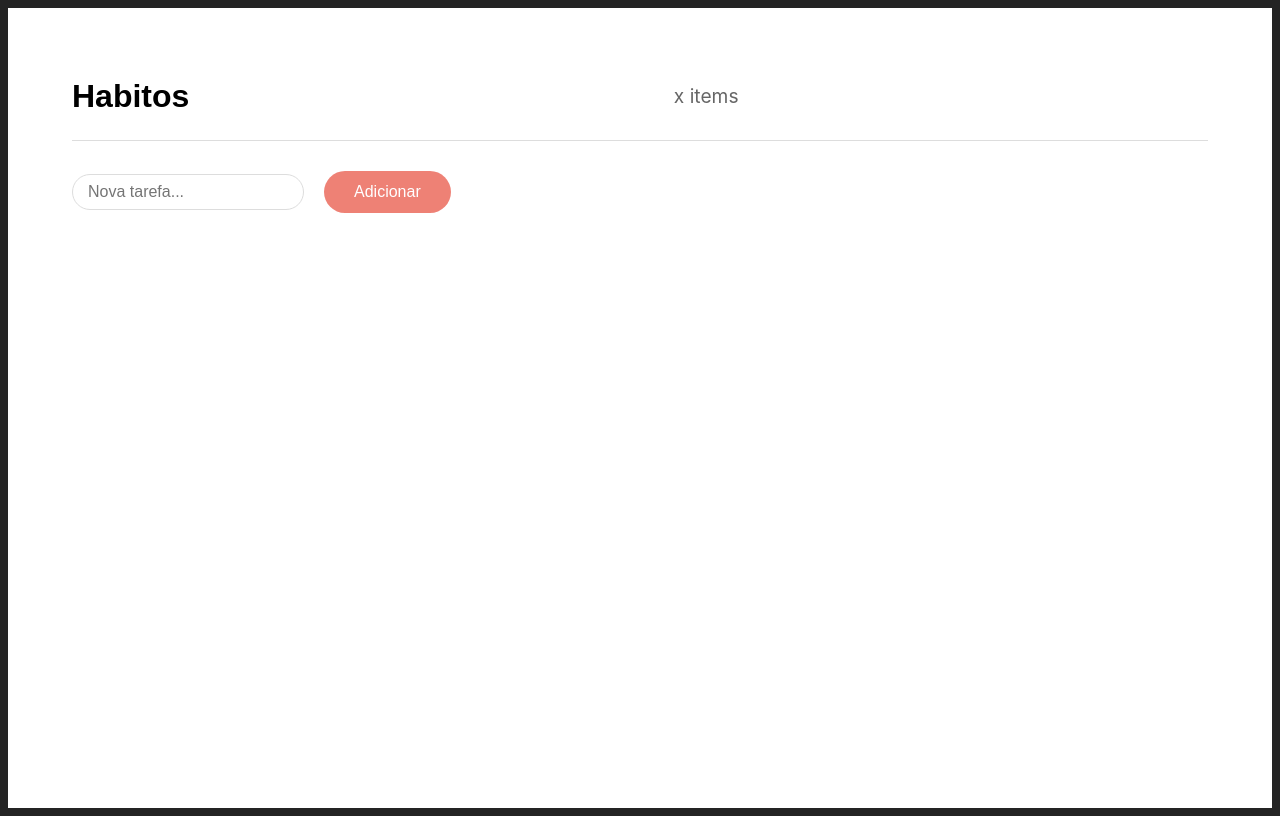
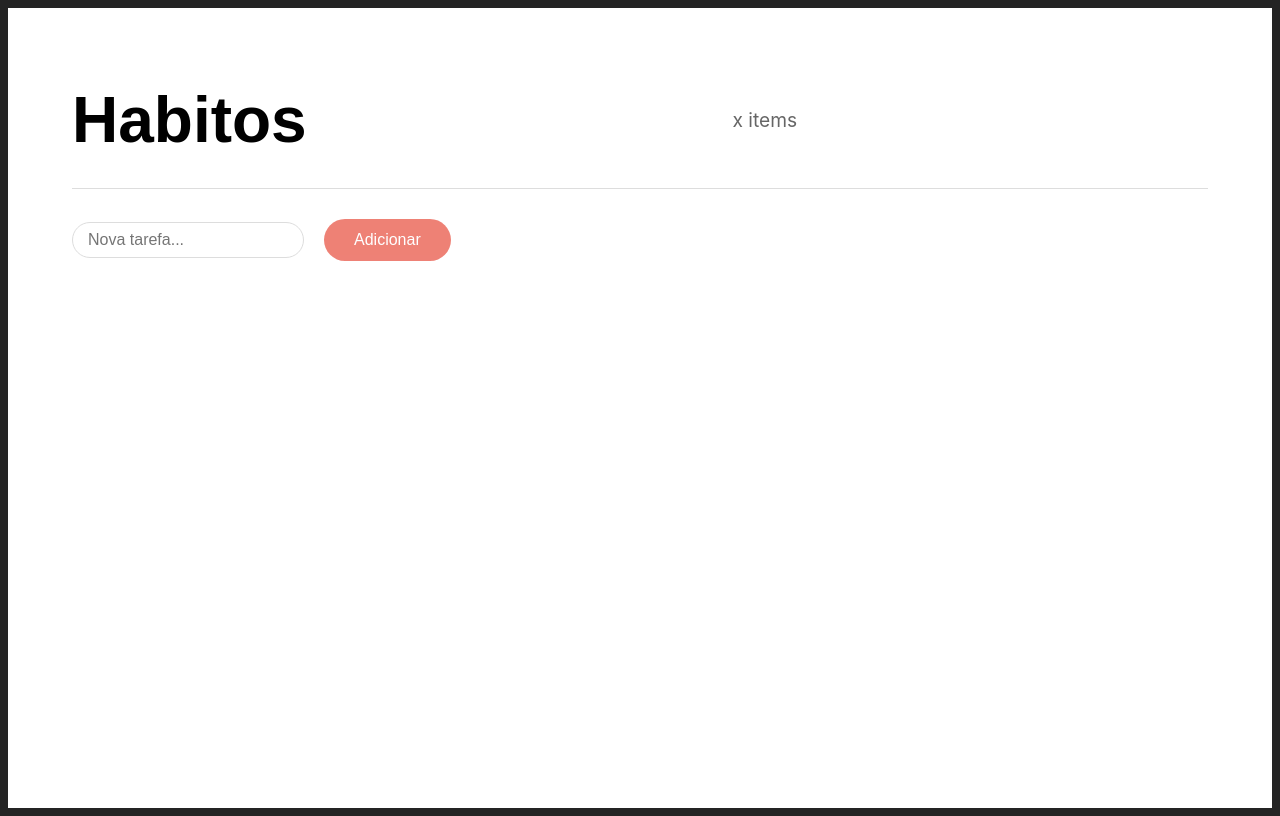
Before and after one commit to ufjf-dcc207/ufjf-dcc207-2024-3-a-trb1-C9BrenoFR, a React (Vite) app: page / in a window 1280 px wide. Built offline with nearby package versions, Linux system fonts and the light colour scheme; a web font is replaced by a local one.

Commit message:
correção background

```diff
--- a/src/App.css
+++ b/src/App.css
@@ -28,6 +28,7 @@
 
 .header h1 {
   font-family: 'ArcadeClassic', sans-serif;
+  font-size: 4.0rem ;
   color: #000;
   margin: 0;
 }
```
